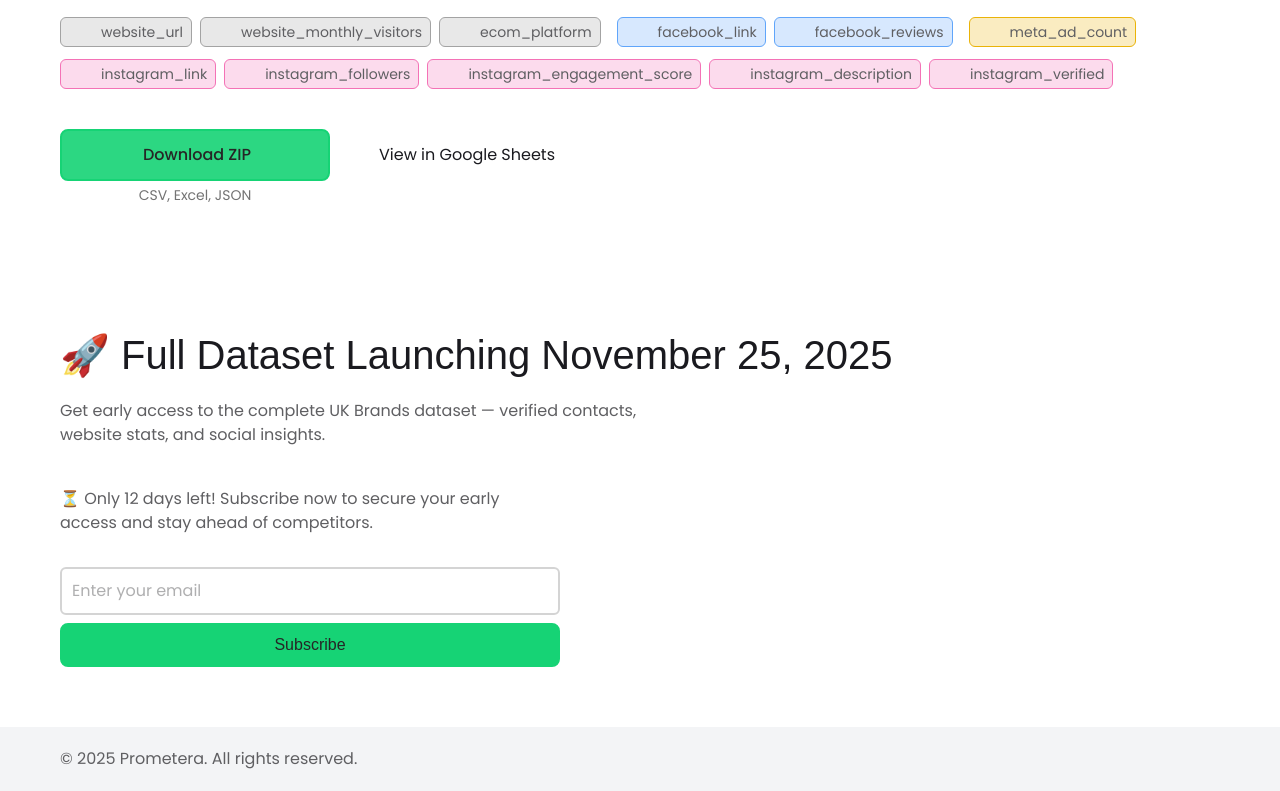
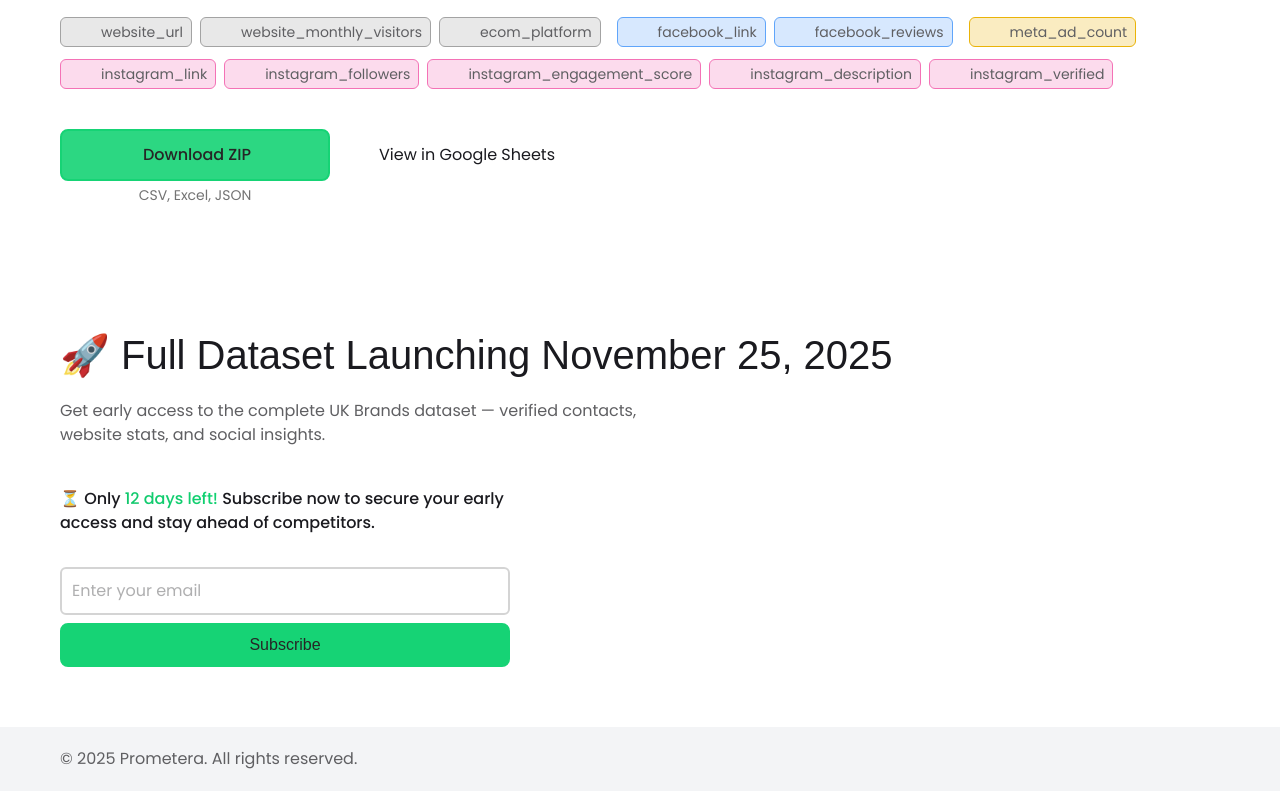
Before and after one commit to Burduk2/prometera, a SvelteKit app: page / in a window 1280 px wide. Shown: the part 3097-3888 px from the top of the page. Built offline with nearby package versions, Linux system fonts and the light colour scheme; some icons are missing; a web font is replaced by a local one.

Commit message:
sub form subheading redesign

```diff
--- a/src/app.css
+++ b/src/app.css
@@ -67,8 +67,8 @@ p {
   hover:bg-white/10 active:bg-white/15
 }
 
-.gradient-heading {
-  background: linear-gradient(30deg, #16d375, 40%, var(--color-accent-main));
+.gradient-text {
+  background: linear-gradient(30deg, #13c56c, 40%, #10d371);
   -webkit-background-clip: text;
   -webkit-text-fill-color: transparent;
   background-clip: text;
--- a/src/routes/+page.svelte
+++ b/src/routes/+page.svelte
@@ -401,12 +401,15 @@
   <p class="mb-10">
     Get early access to the complete UK Brands dataset — verified contacts, website stats, and social insights.
   </p>
-  <div class="max-w-[500px]">
-    <EmailForm uid="subscribe"
-    text="⏳ Only {Math.ceil((new Date('2025-11-25') - new Date()) / 1000 / 60 / 60 / 24)} days left!
-    Subscribe now to secure your early access and stay ahead of competitors."
-      cta="Subscribe" {emailFormMessage} on:submitAction={submitEmailForm}
-    />
+  <div class="max-w-[450px]">
+    <p class="font-medium text-t-primary!">
+      ⏳ Only
+      <span class="gradient-text">
+        {Math.ceil((new Date('2025-11-25') - new Date()) / 1000 / 60 / 60 / 24)} days left!
+      </span>
+      Subscribe now to secure your early access and stay ahead of competitors.
+    </p>
+    <EmailForm uid="subscribe" cta="Subscribe" {emailFormMessage} on:submitAction={submitEmailForm} />
   </div>
 </section>
 
```
